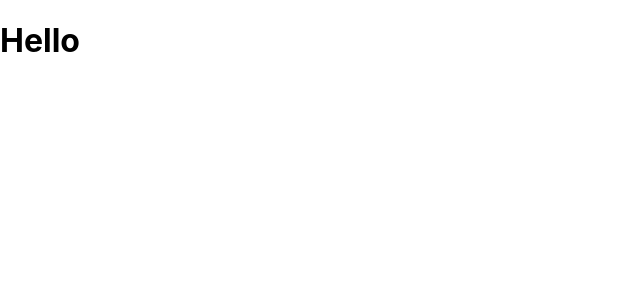
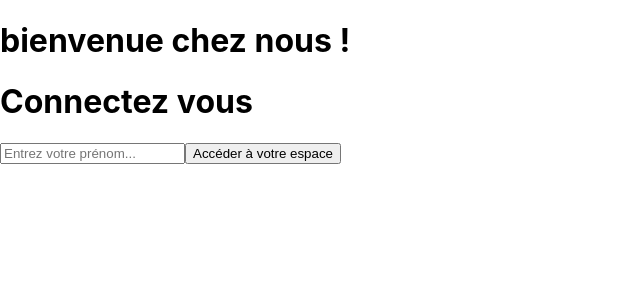
Before and after one commit to bem630/my-burger, a React (Create React App) app: page / in a window 1280 px wide. Shown: the top 300 px of the page, without its empty margins (0-640 px from the left). Built offline with nearby package versions, Linux system fonts and the light colour scheme.

Commit message:
✨ F01: Add tile and form

```diff
--- a/src/App.js
+++ b/src/App.js
@@ -1,8 +1,32 @@
+import { useState } from "react";
+
 function App() {
+  const [inputValue, setInputValue] = useState("")
+
+  //comportements
+  const handleSubmit = (event) => {
+    alert(`Bonjour ${inputValue}`)
+    setInputValue("");
+   }
+
+   const handleChange = (event) => {
+    setInputValue(event.target.value)
+    }
+
+  //Affichage
+
   return (
-    <div>
-      <h1>Hello</h1>
-    </div>
+      <form action="submit" onSubmit={handleSubmit}>
+        <h1>bienvenue chez nous !</h1>
+        <h1>Connectez vous</h1>
+        <input
+          value={inputValue}
+          onChange={handleChange}
+          type="text"
+          placeholder="Entrez votre prénom..."
+          required />
+        <button>Accéder à votre espace</button>
+      </form>
   );
 }
 
```
